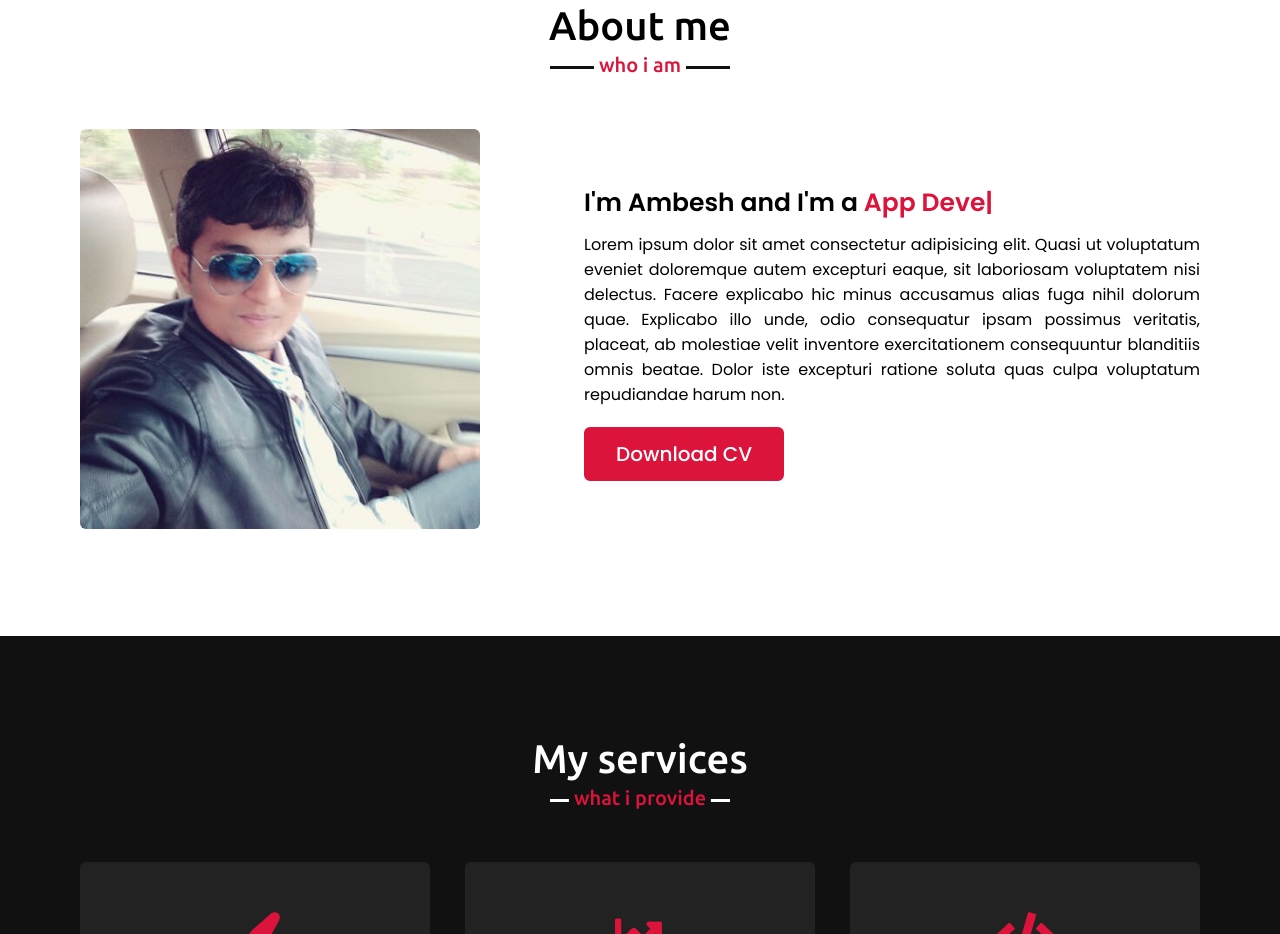
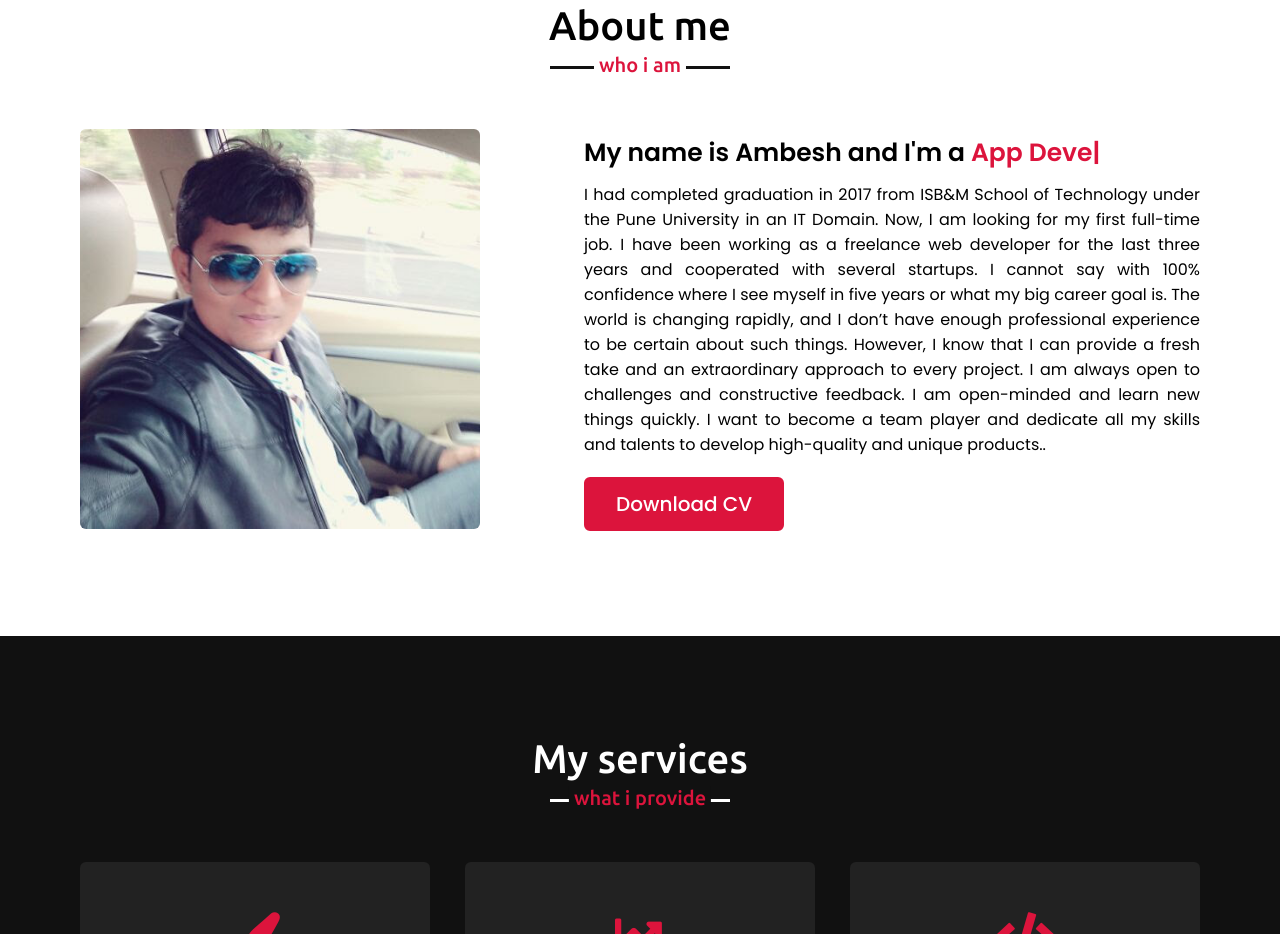
Before and after one commit to ambesh9762/TryHardGoPro, a plain HTML site: page index.html in a window 1280 px wide. Shown: the part 897-1831 px from the top of the page. Drawn offline with nearby package versions, Linux system fonts and the light colour scheme.

Commit message:
Add files via upload
uploading about my self

```diff
--- a/index.html
+++ b/index.html
@@ -56,8 +56,8 @@
                     <img src="images/profile1.jpg" alt="">
                 </div>
                 <div class="column right">
-                    <div class="text">I'm Ambesh and I'm a <span class="typing-2"></span></div>
-                    <p>Lorem ipsum dolor sit amet consectetur adipisicing elit. Quasi ut voluptatum eveniet doloremque autem excepturi eaque, sit laboriosam voluptatem nisi delectus. Facere explicabo hic minus accusamus alias fuga nihil dolorum quae. Explicabo illo unde, odio consequatur ipsam possimus veritatis, placeat, ab molestiae velit inventore exercitationem consequuntur blanditiis omnis beatae. Dolor iste excepturi ratione soluta quas culpa voluptatum repudiandae harum non.</p>
+                    <div class="text">My name is Ambesh and I'm a <span class="typing-2"></span></div>
+                    <p>I had completed graduation in 2017 from ISB&M School of Technology under the Pune University in an IT Domain. Now, I am looking for my first full-time job. I have been working as a freelance web developer for the last three years and cooperated with several startups. I cannot say with 100% confidence where I see myself in five years or what my big career goal is. The world is changing rapidly, and I don’t have enough professional experience to be certain about such things. However, I know that I can provide a fresh take and an extraordinary approach to every project. I am always open to challenges and constructive feedback. I am open-minded and learn new things quickly. I want to become a team player and dedicate all my skills and talents to develop high-quality and unique products..</p>
                     <a href="#">Download CV</a>
                 </div>
             </div>
```
